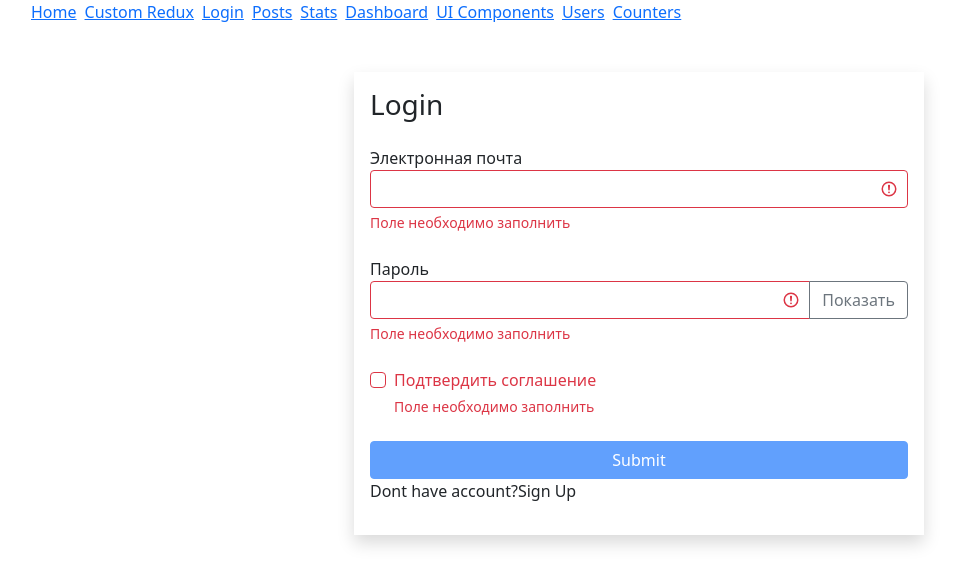
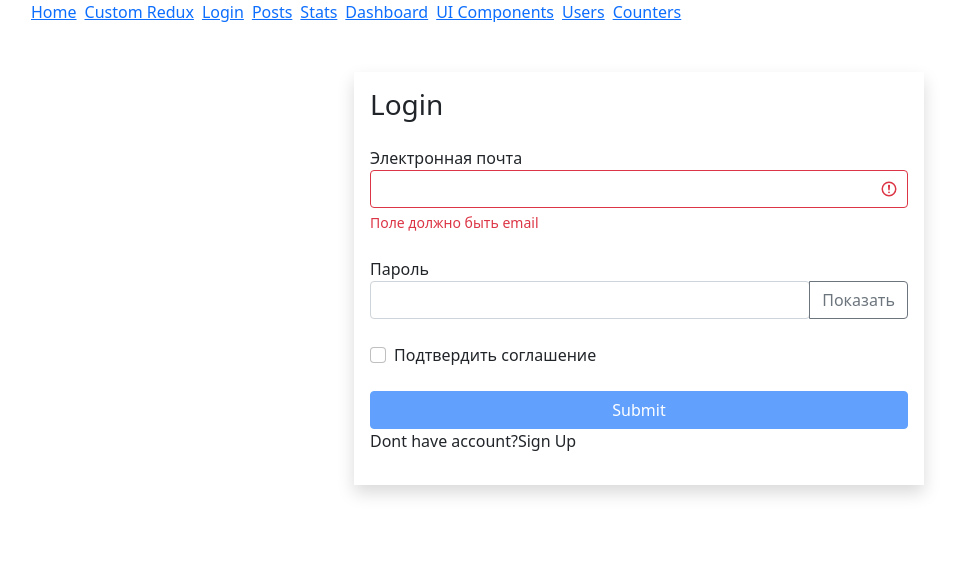
Before and after one commit to Gorschenko/react-app, a React (Create React App) app: page /login/1 in a window 1280 px wide. Shown: the top 586 px of the page, without its empty margins (1-960 px from the left). Built offline with nearby package versions, Linux system fonts and the light colour scheme.

Commit message:
Yup validation for login form has been added

```diff
--- a/src/components/base/checkboxField.jsx
+++ b/src/components/base/checkboxField.jsx
@@ -4,7 +4,7 @@ const CheckboxField = ({ name, value, onChange, children, error }) => {
   };
 
   const getInputClasses = () => {
-    return "form-check-input is-" + (error ? "invalid" : "valid");
+    return "form-check-input " + (error ? "is-invalid" : "");
   };
 
   return (
--- a/src/components/base/selectField.jsx
+++ b/src/components/base/selectField.jsx
@@ -7,7 +7,7 @@ const SelectField = ({
   error,
 }) => {
   const getInputClasses = () => {
-    return "form-select is-" + (error ? "invalid" : "valid");
+    return "form-select " + (error ? "is-invalid" : "");
   };
 
   const optionsArray =
--- a/src/components/base/textField.jsx
+++ b/src/components/base/textField.jsx
@@ -3,7 +3,7 @@ import { useState } from "react";
 const TextField = ({ label, type, name, onChange, value, error }) => {
   const [showPassword, setShowPassword] = useState();
   const getInputClasses = () => {
-    return "form-control is-" + (error ? "invalid" : "valid");
+    return "form-control " + (error ? "is-invalid" : "");
   };
 
   const toggleShowPassword = () => setShowPassword((prevState) => !prevState);
--- a/src/components/loginForm.jsx
+++ b/src/components/loginForm.jsx
@@ -1,7 +1,8 @@
 import TextField from "components/base/textField";
 import CheckboxField from "components/base/checkboxField";
 import { useState, useEffect } from "react";
-import { validator } from "utils/validator";
+// import { validator } from "utils/validator";
+import * as yup from "yup";
 
 const LoginForm = () => {
   const [data, setData] = useState({
@@ -11,7 +12,18 @@ const LoginForm = () => {
   });
 
   const [errors, setErrors] = useState({});
-
+  const validateSchema = yup.object().shape({
+    password: yup
+      .string()
+      .required("Поле необходимо заполнить")
+      .matches(/^(?=.*[A-Z])/, "Должна быть одна заглавная бука")
+      .matches(/^(?=.*[1-9])/, "Должна быть одна цифра")
+      .matches(/(?=.{8,})/, "Минимум 8 символов"),
+    email: yup
+      .string()
+      .required("Поле должно быть email")
+      .email("Поле должно быть email"),
+  });
   const handleChange = (target) => {
     setData((prevState) => ({
       ...prevState,
@@ -19,38 +31,41 @@ const LoginForm = () => {
     }));
   };
 
-  const validatorConfig = {
-    email: {
-      isRequired: { message: "Поле необходимо заполнить" },
-      isEmail: {
-        message: "Поле должно быть email",
-      },
-    },
-    password: {
-      isRequired: { message: "Поле необходимо заполнить" },
-      isCapitalSymbol: {
-        message: "Должна быть одна заглавная бука",
-      },
-      isContainDigit: {
-        message: "Должна быть одна цифра",
-      },
-      min: {
-        message: "Минимум 8 символов",
-        value: 8,
-      },
-    },
-    licence: {
-      isRequired: { message: "Поле необходимо заполнить" },
-    },
-  };
+  // const validatorConfig = {
+  //   email: {
+  //     isRequired: { message: "Поле необходимо заполнить" },
+  //     isEmail: {
+  //       message: "Поле должно быть email",
+  //     },
+  //   },
+  //   password: {
+  //     isRequired: { message: "Поле необходимо заполнить" },
+  //     isCapitalSymbol: {
+  //       message: "Должна быть одна заглавная бука",
+  //     },
+  //     isContainDigit: {
+  //       message: "Должна быть одна цифра",
+  //     },
+  //     min: {
+  //       message: "Минимум 8 символов",
+  //       value: 8,
+  //     },
+  //   },
+  //   licence: {
+  //     isRequired: { message: "Поле необходимо заполнить" },
+  //   },
+  // };
 
   useEffect(() => {
     validate();
   }, [data]);
 
   const validate = () => {
-    const errors = validator(data, validatorConfig);
-    setErrors(errors);
+    // const errors = validator(data, validatorConfig);
+    validateSchema
+      .validate(data)
+      .then(() => setErrors({}))
+      .catch((err) => setErrors({ [err.path]: err.message }));
     return Object.keys(errors).length === 0;
   };
 
```
